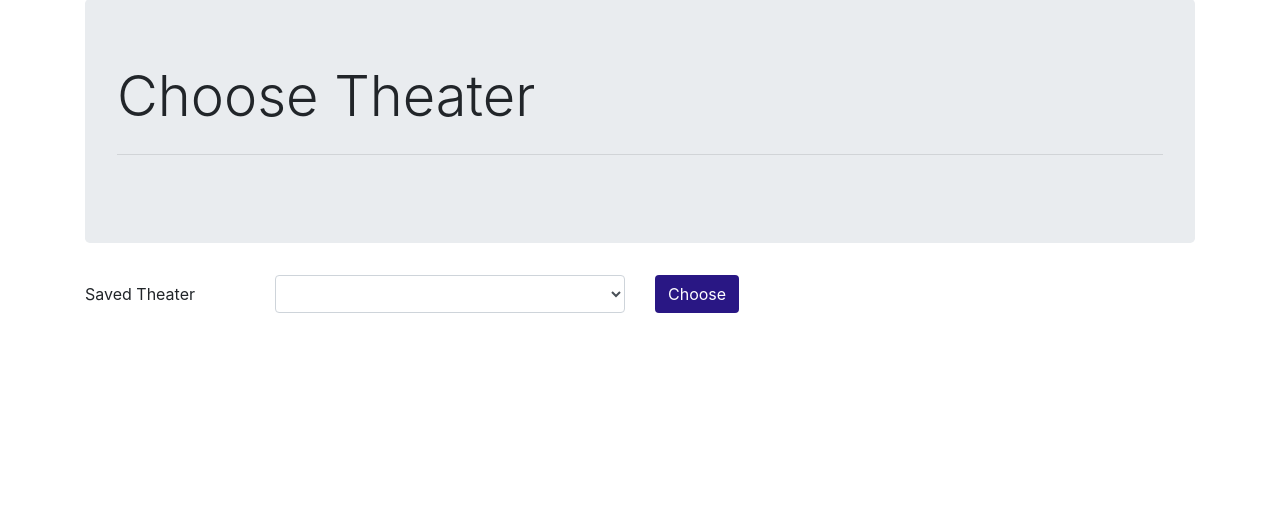
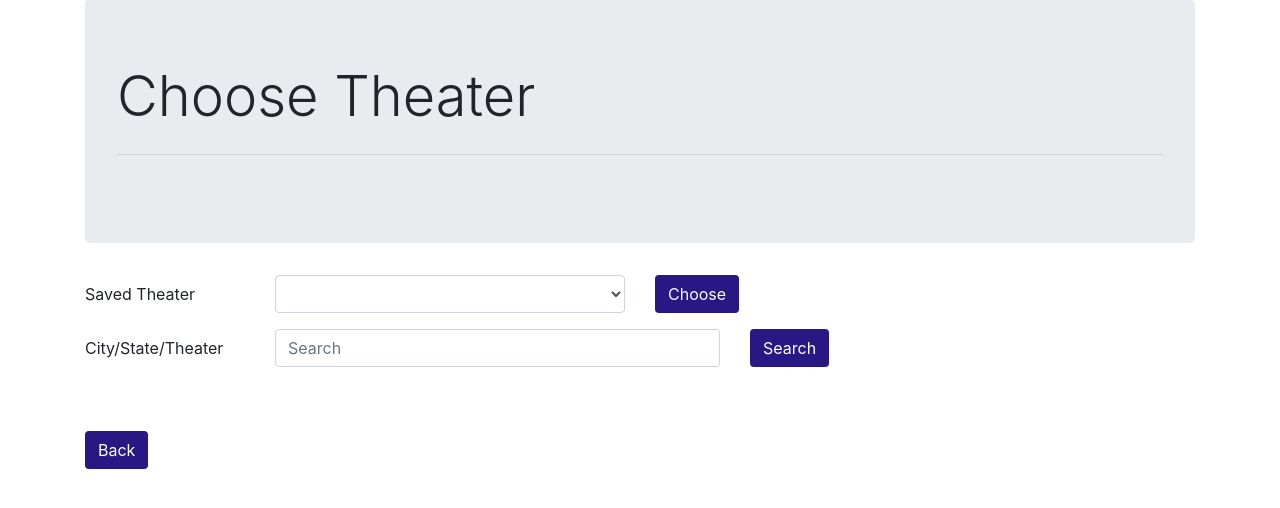
Before and after one commit to mdrinne/p3, a Flask app: a page that uses p3/templates/choose_theater.html in a window 1280 px wide. Shown: the part 105-613 px from the top of the page. Run offline with Flask 2, Linux system fonts and the light colour scheme; data comes from the database, SQL or seed files in the repository; both versions use the stored data as it was after the commit; lists and menus that the app fills with data are empty; some libraries are stand-ins or nearby versions.

Commit message:
added am bit to showtime schema, and worked on choose theater

```diff
--- a/p3/p3.py
+++ b/p3/p3.py
@@ -232,6 +232,14 @@ def pick_time(title):
 
 @app.route('/movie/<title>/buy_ticket/search_theaters', methods=['GET','POST'])
 def search_theaters(title):
+    search = request.form['search']
+    db = get_db()
+    cur = db.execute('select * from SHOWTIME join THEATER on tid=theater_id where name=?;'[search])
+    name = fetchall()
+    cur = db.execute('select * from SHOWTIME join THEATER on tid=theater_id where city=?;'[search])
+    city = fetchall()
+    cur = db.execute('select * from SHOWTIME join THEATER on tid=theater_id where state=?;'[search])
+    state = cur.fetchall()
     return 'search theaters'
 
 @app.route('/movie/<title>/buy_ticket/select_time/<theater>')
--- a/p3/schema.sql
+++ b/p3/schema.sql
@@ -92,6 +92,7 @@ create table SHOWTIME (
   showtime time not null,
   mtitle varchar[100] not null,
   tID int not null,
+  am BIT not null,
   constraint SHOWTITLE foreign key(mtitle) references MOVIE(title) on delete cascade on update cascade,
   constraint SHOWTHEATRE foreign key(tID) references THEATER(theater_id) on delete cascade on update cascade
 );
--- a/p3/templates/choose_theater.html
+++ b/p3/templates/choose_theater.html
@@ -20,5 +20,19 @@
       </div>
     </div>
   </form>
+  <form action="{{ url_for('search_theaters', title=title)}}">
+    <div class="form-group row">
+      <label for="search" class="col-sm-2 col-form-label">City/State/Theater</label>
+      <div class="col-sm-5">
+        <input type="text" class="form-control" id="search" name="search" placeholder="Search">
+      </div>
+      <div class="col-sm-2">
+        <button type="submit" class="btn" style="background-color: #291784; color: #FFFFFF;">Search</button>
+      </div>
+    </div>
+  </form>
+  <br><br>
+  <a href="{{ url_for('movie', title=title) }}" class="btn" role="button" aria-pressed="true"
+    style="background-color: #291784; color: #FFFFFF;">Back</a>
 </div>
 {% endblock %}
```
Also changed, not shown: p3/p3.db.
